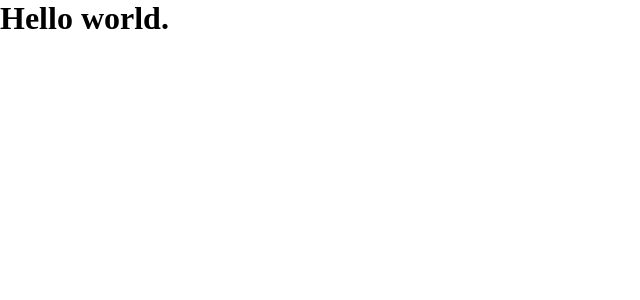
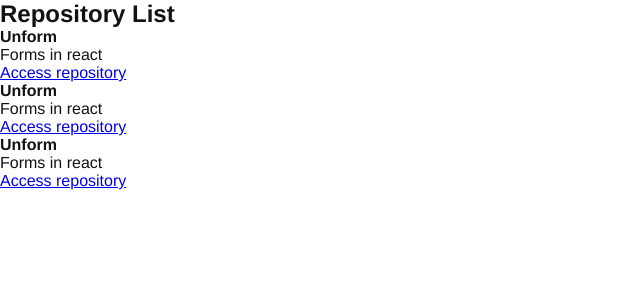
Before and after one commit to sanderdsz/github-explorer, a React app: page / in a window 1280 px wide. Shown: the top 300 px of the page, without its empty margins (0-640 px from the left). Built offline with nearby package versions, Linux system fonts and the light colour scheme.

Commit message:
some props formreact

```diff
--- a/src/App.jsx
+++ b/src/App.jsx
@@ -1,5 +1,8 @@
 import './styles/global.scss'
+import { RepositoryList } from './components/RepositoryList'
 
 export function App() {
-  return <h1>Hello world.</h1>
+  return (
+    <RepositoryList/>
+  )
 }
--- /dev/null
+++ b/src/components/RepositoryItem.jsx
@@ -0,0 +1,11 @@
+export function RepositoryItem(props)  {
+  return (
+    <li>
+      <strong>{props.repository?.name ?? 'default'}</strong>
+      <p>{props.repository.description}</p>
+      <a href={props.repository.link}>
+        Access repository
+      </a>
+    </li>
+  )
+}
--- /dev/null
+++ b/src/components/RepositoryList.jsx
@@ -0,0 +1,20 @@
+import { RepositoryItem } from './RepositoryItem'
+
+const repository = {
+  name: 'Unform',
+  description: 'Forms in react',
+  link: 'https://github.com/unform/unform'
+}
+
+export function RepositoryList() {
+  return (
+    <section className='repository-list'>
+      <h1>Repository List</h1>
+      <ul>
+        <RepositoryItem repository={repository} />
+        <RepositoryItem repository={repository} />
+        <RepositoryItem repository={repository} />
+      </ul>
+    </section>
+  )
+}
--- a/src/styles/global.scss
+++ b/src/styles/global.scss
@@ -5,5 +5,6 @@
 }
 
 body {
-  font: Arial, Helvetica, sans-serif;
+  font: 16px "Helvetica Neue", Arial, sans-serif;
+  color: #121214;
 }
```
